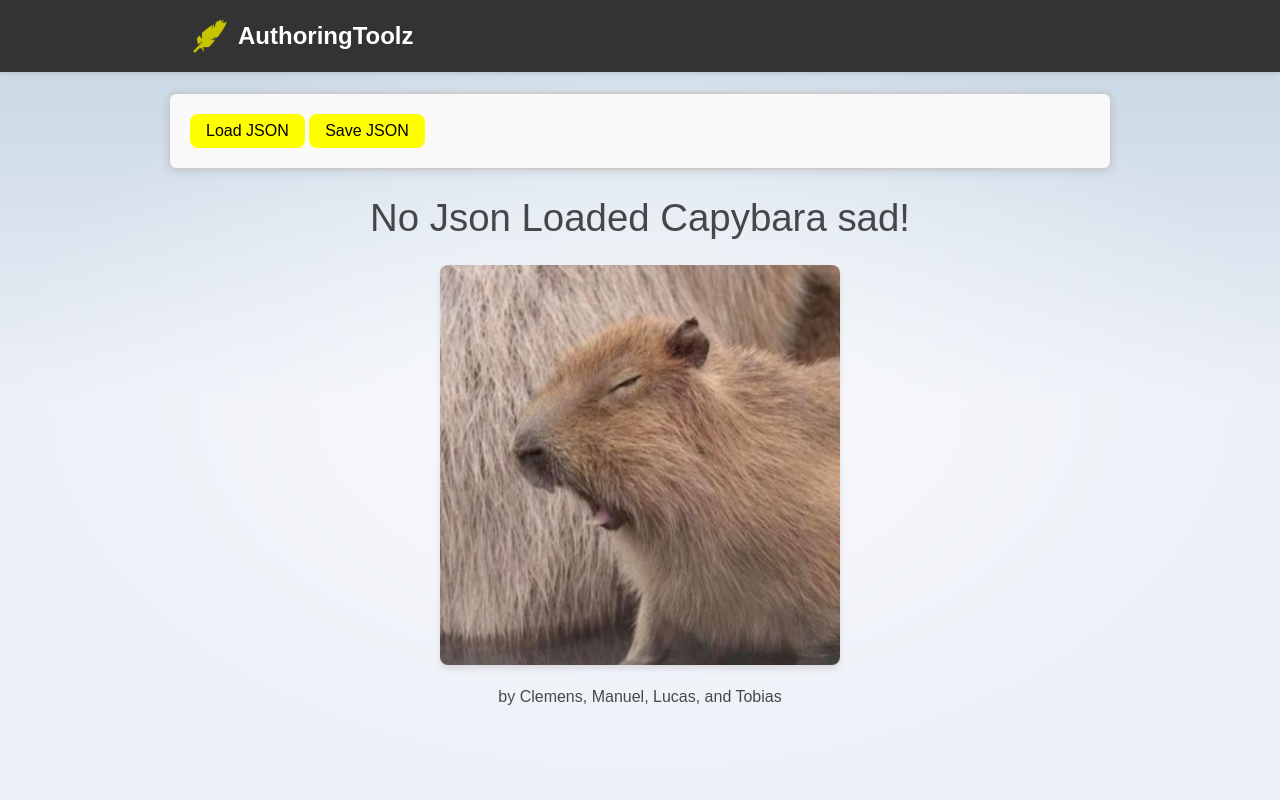
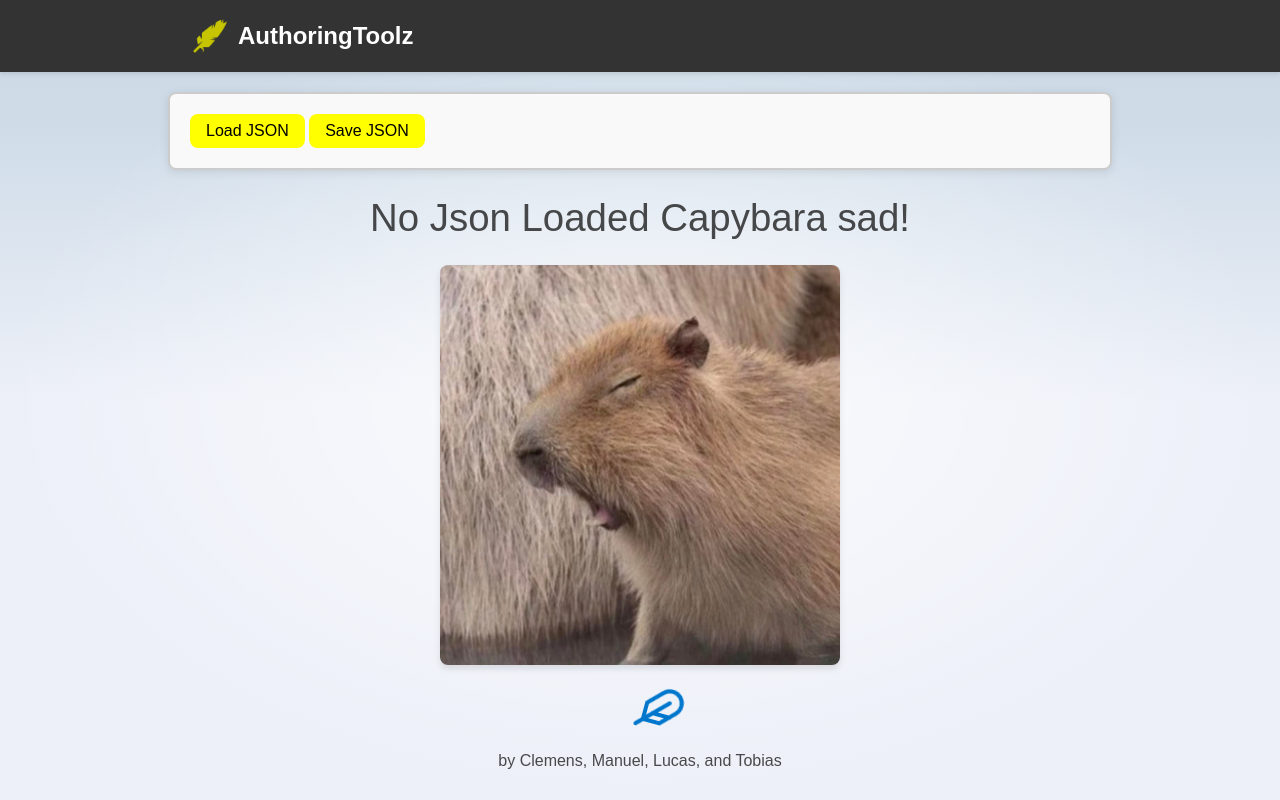
Before and after one commit to ClemensPohl/sv-authoring-toolz, a SvelteKit app: page / in a window 1280 px wide. Built offline with nearby package versions, Linux system fonts and the light colour scheme.

Commit message:
gucci shit

```diff
--- a/src/app.css
+++ b/src/app.css
@@ -296,3 +296,30 @@ textarea:focus {
         transform: translateY(0);
     }
 }
+
+/* Feather icon styles */
+.feather-container {
+    display: flex;
+    justify-content: center;
+    margin-top: 20px;
+}
+
+.feather-icon {
+    width: 48px;
+    height: 48px;
+    color: var(--primary-blue);
+    animation: writing 2s ease-in-out infinite;
+    transform-origin: center;
+}
+
+@keyframes writing {
+    0% {
+        transform: translateX(-20px) rotate(-15deg);
+    }
+    50% {
+        transform: translateX(20px) rotate(15deg);
+    }
+    100% {
+        transform: translateX(-20px) rotate(-15deg);
+    }
+}
--- a/src/routes/+page.svelte
+++ b/src/routes/+page.svelte
@@ -199,4 +199,11 @@
 {:else}
 	<h1>No Json Loaded Capybara sad!</h1>
 	<img src="noJsonLoaded.jpg" alt="NoJSONLoaded" class="no-json-image" />
+	<div class="feather-container">
+		<svg class="feather-icon" xmlns="http://www.w3.org/2000/svg" viewBox="0 0 24 24" fill="none" stroke="currentColor" stroke-width="2" stroke-linecap="round" stroke-linejoin="round">
+			<path d="M20.24 12.24a6 6 0 0 0-8.49-8.49L5 10.5V19h8.5z"></path>
+			<line x1="16" y1="8" x2="2" y2="22"></line>
+			<line x1="17.5" y1="15" x2="9" y2="15"></line>
+		</svg>
+	</div>
 {/if}
```
